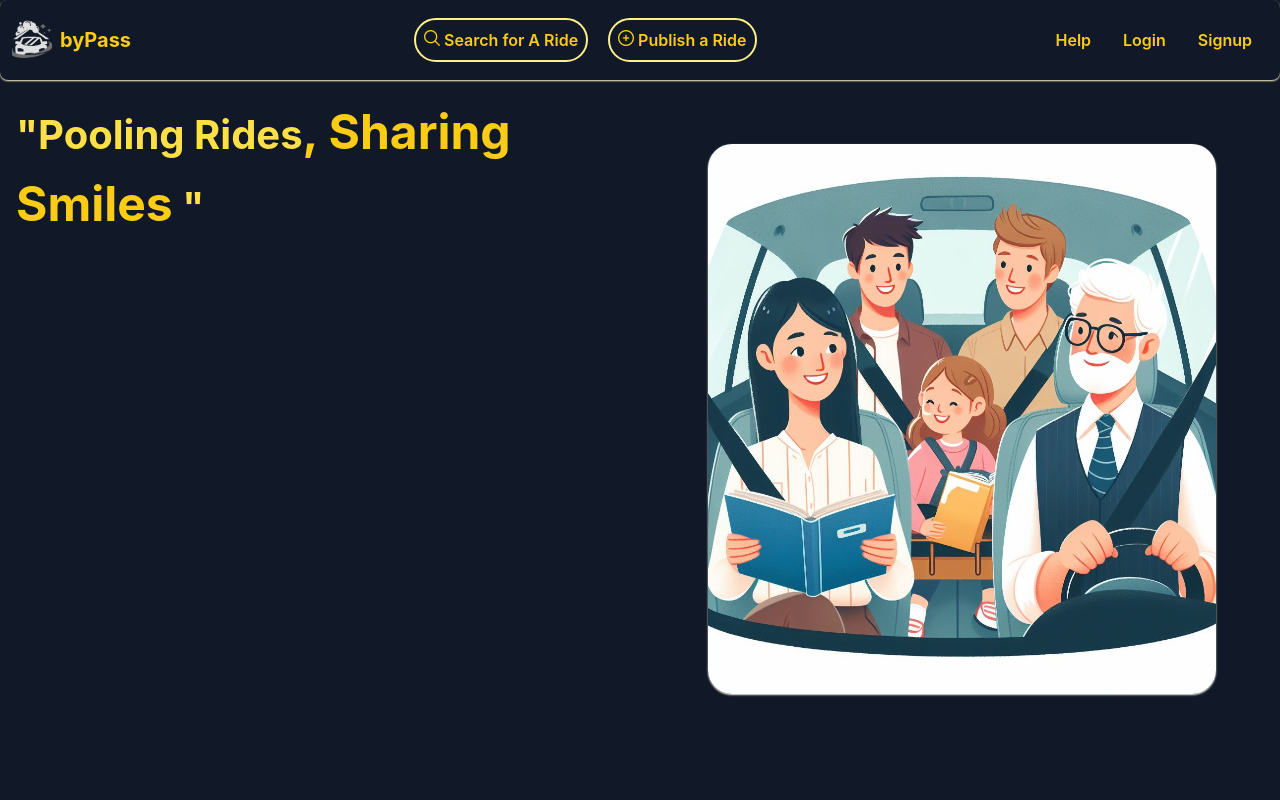
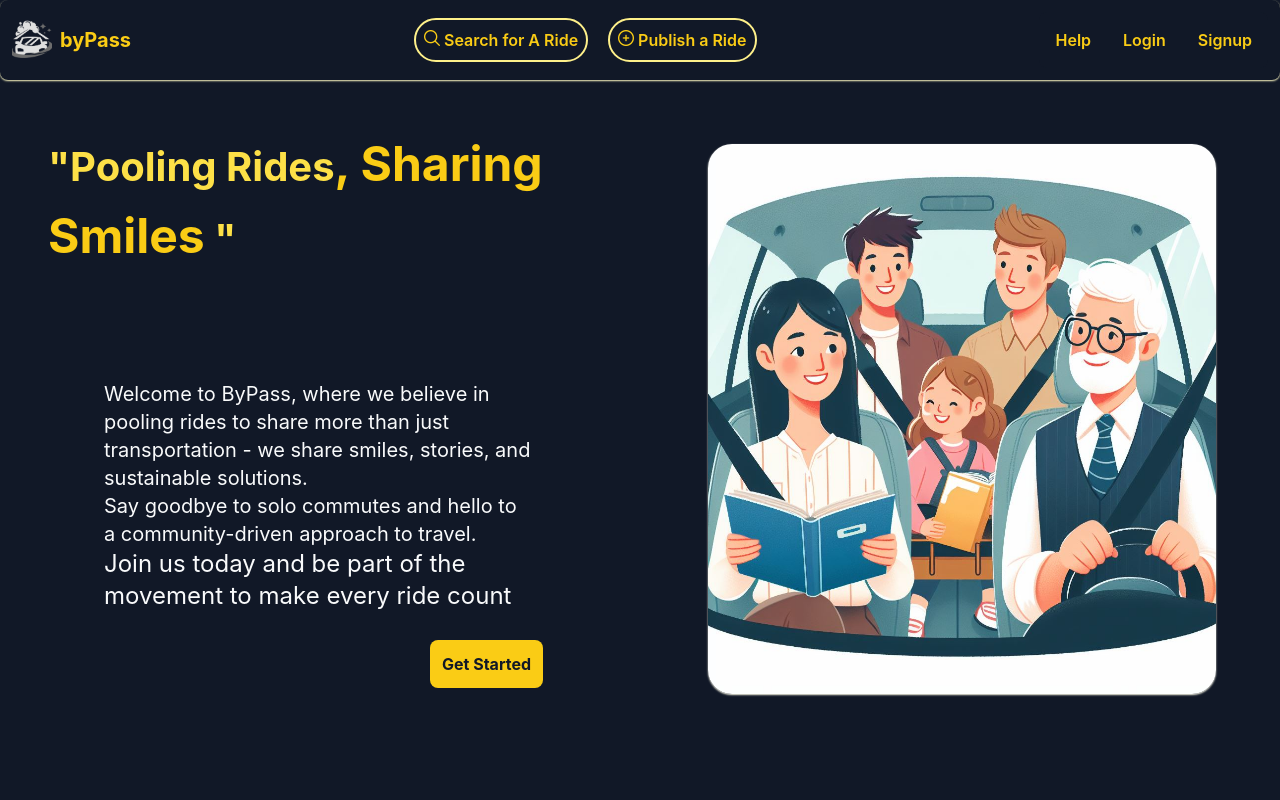
Before and after one commit to prathambansal21103105/byPassV2, a React (Create React App) app in the folder frontend/: page / in a window 1280 px wide. Shown: the top 800 px of the page. Built offline with nearby package versions, Linux system fonts and the light colour scheme.

Commit message:
Completed Home Page

```diff
--- a/frontend/src/components/Home.js
+++ b/frontend/src/components/Home.js
@@ -18,7 +18,7 @@ const Home = () => {
             y: [0, -14, 0], // Y-axis movement
             scale: [1.001, 1.001, 1.001], // Scale effect
             transition: {
-              duration: 2, // Duration of the animation
+              duration: 4, // Duration of the animation
               repeat: Infinity, // Repeat the animation infinitely
               ease: "easeInOut", // Easing function
             },
--- a/frontend/src/components/HomePage.jsx
+++ b/frontend/src/components/HomePage.jsx
@@ -1,8 +1,26 @@
 import React from "react";
-
+import { motion, useAnimation } from "framer-motion";
 const HomePage = () => {
+  const controls = useAnimation();
   return (
-    <div className="text-yellow-300 items-center p-4 flex flex-col">
+    <motion.div
+      animate={controls}
+      onMouseEnter={() => controls.stop()}
+      onMouseLeave={() =>
+        controls.start({
+          // x: [-8, 0, 0],
+          y: [0, -8, 0],
+          // x: [8, 0, 0], // Y-axis movement
+          scale: [1.001, 1.001, 1.001], // Scale effect
+          transition: {
+            duration: 4, // Duration of the animation
+            repeat: Infinity, // Repeat the animation infinitely
+            ease: "easeInOut", // Easing function
+          },
+        })
+      }
+      className="text-yellow-300 items-center p-12 flex flex-col"
+    >
       {" "}
       <p className="text-[2.5rem] font-bold mx-auto">
         "Pooling Rides
@@ -11,7 +29,31 @@ const HomePage = () => {
         </span>{" "}
         "
       </p>
-    </div>
+      <div className="p-7 px-14 justify-center text-gray-50 mt-20">
+        <p className="text-xl">
+          Welcome to ByPass, where we believe in pooling rides to share more
+          than just transportation - we share smiles, stories, and sustainable
+          solutions.
+        </p>
+        <p className="text-xl">
+          {" "}
+          Say goodbye to solo commutes and hello to a community-driven approach
+          to travel.
+        </p>
+        <p className="text-2xl">
+          Join us today and be part of the movement to make every ride count
+        </p>
+      </div>
+      <div className="grid grid-cols-2 ml-0 gap-56">
+        <div></div>
+        <motion.div
+          whileTap={{ scale: 0.8 }}
+          className="bg-yellow-400 rounded-lg p-3 text-gray-900 font-bold shadow-yellow-200 hover:shadow-sm hover:drop-shadow-md hover:shadow-yellow-400"
+        >
+          Get Started
+        </motion.div>
+      </div>
+    </motion.div>
   );
 };
 
```
